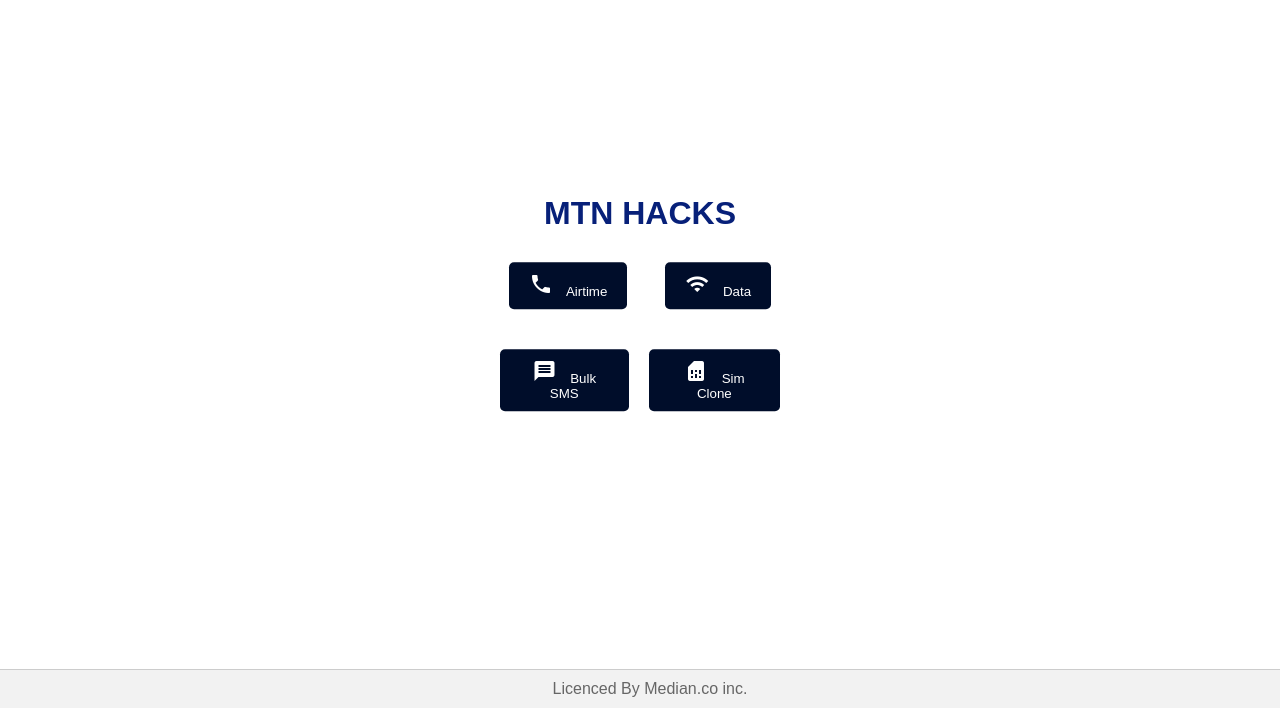
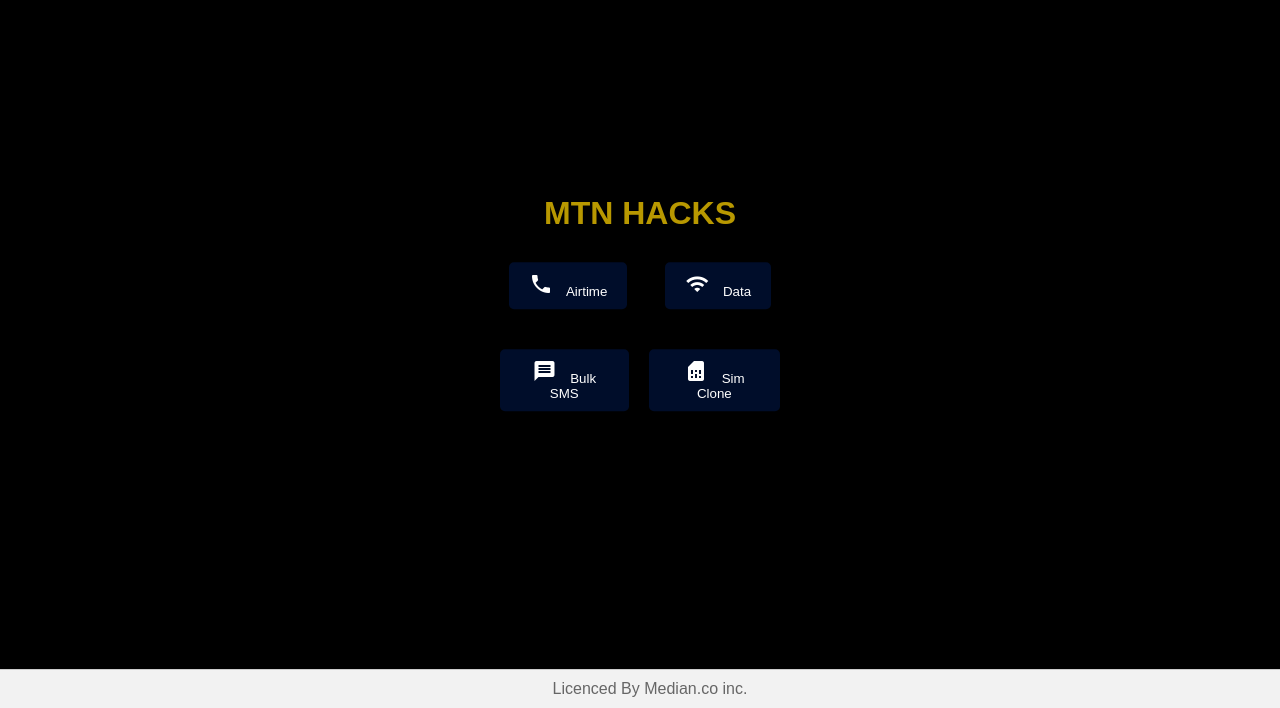
Before and after one commit to Remyboi001/Mtn-xserver-, a plain HTML site: page dashboard.html in a window 1280 px wide. Shown: the part 92-800 px from the top of the page. Drawn offline with Linux system fonts and the light colour scheme.

Commit message:
Update dashboard.html

```diff
--- a/dashboard.html
+++ b/dashboard.html
@@ -9,6 +9,7 @@
 body {
 font-family: Arial, sans-serif;
 margin: 0;
+background-color:black;
 }
 .header {
 background-color: #fff;
@@ -77,7 +78,7 @@ border-top: 1px solid #ccc;
 </div>
 </div>
 <div class="dashboard-content">
-<h1 style="margin-bottom: 20px; color:#072079; font-weight:bold;"> MTN HACKS</h1>
+<h1 style="margin-bottom: 20px; color:#b89800; font-weight:bold;"> MTN HACKS</h1>
 <div class="button-container">
 <div class="button-row">
 <button class="button" onclick="window.location.href='airtime.html'">
```
